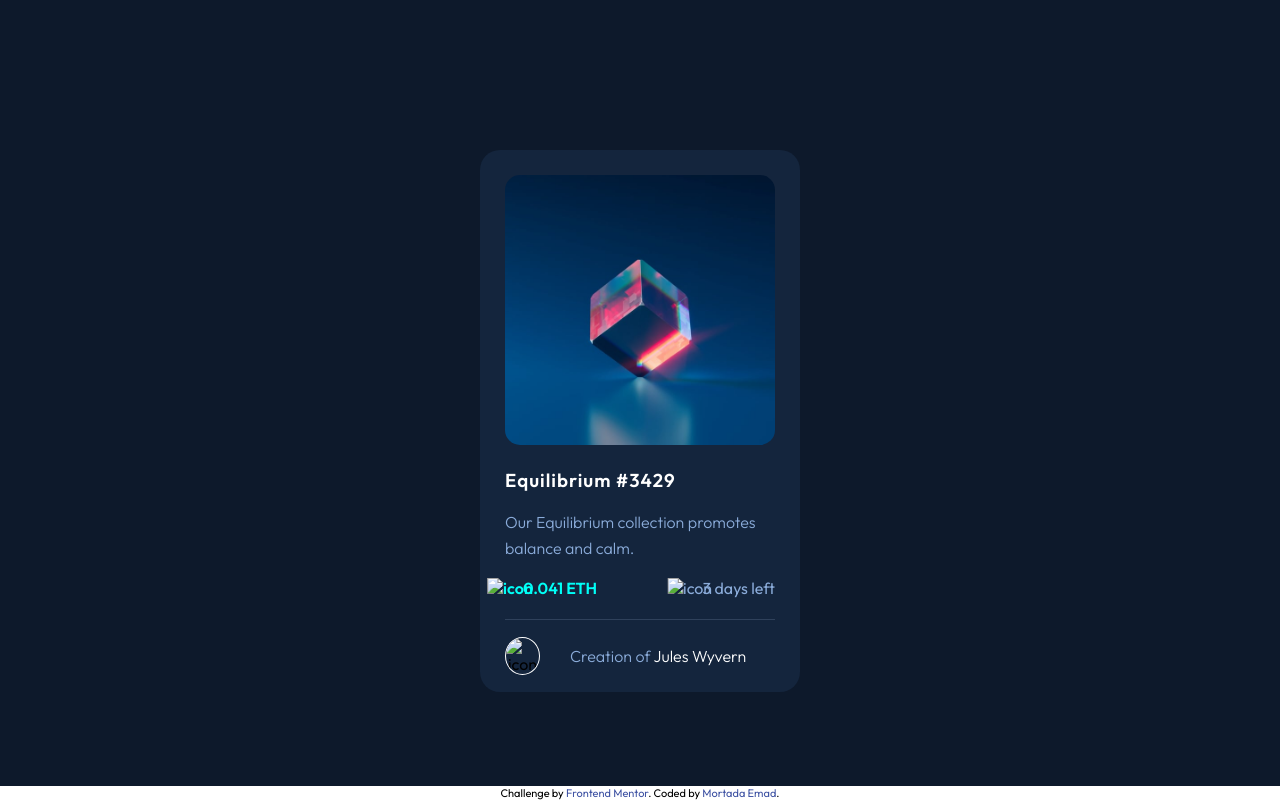
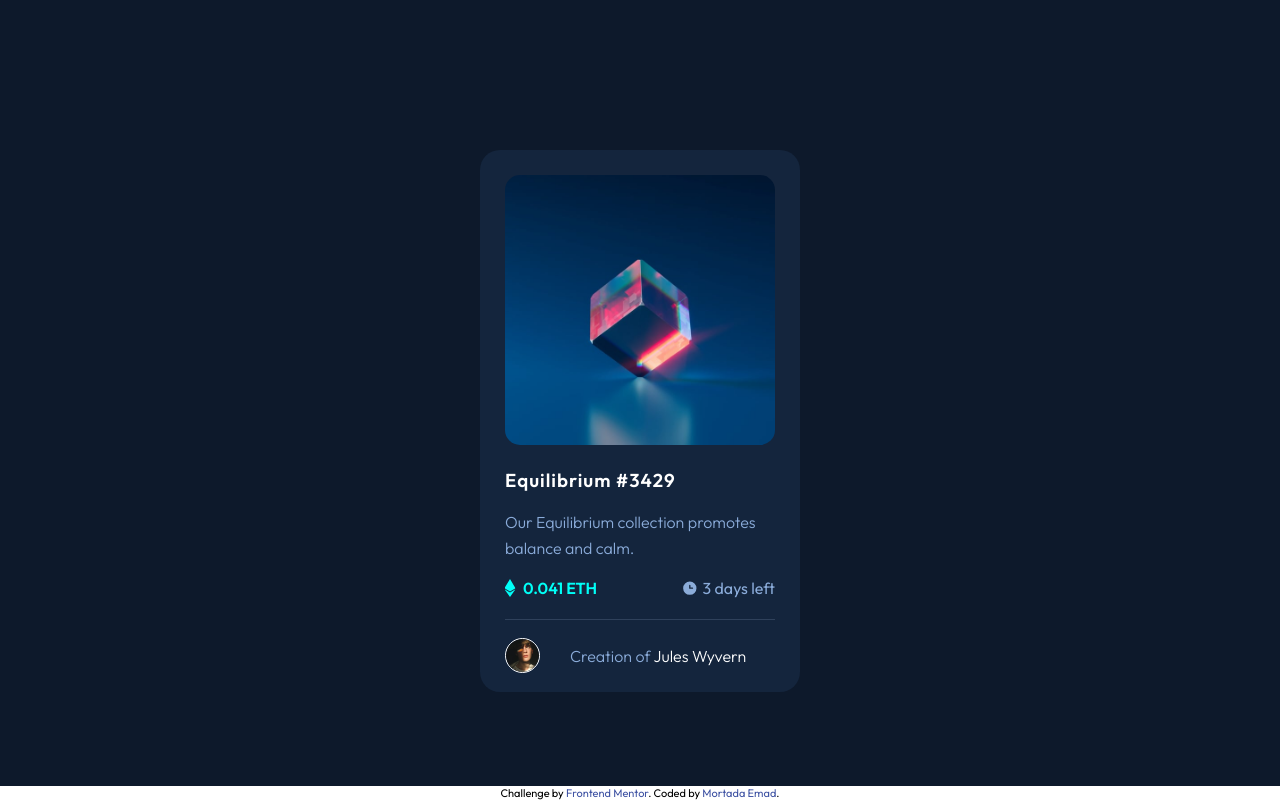
Before and after one commit to rida192/NFT-preview-card-component, a plain HTML site: page index.html in a window 1280 px wide. Drawn offline with Linux system fonts and the light colour scheme; the site is published under a folder, as on GitHub Pages, so addresses that start at the root find nothing.

Commit message:
enheced the code!

```diff
--- a/index.html
+++ b/index.html
@@ -6,7 +6,7 @@
   <meta name="viewport" content="width=device-width, initial-scale=1.0">
   <!-- displays site properly based on user's device -->
 
-  <link rel="icon" type="image/png" sizes="32x32" href="./images/favicon-32x32.png">
+  <link rel="icon" type="image/png" sizes="32x32" href="favicon-32x32.png">
 
   <title>Frontend Mentor | NFT preview card component</title>
 
@@ -35,18 +35,18 @@
       <div class="card">
         <div class="image">
           <img class="ba" src="image-equilibrium.jpg" alt="background image">
-          <img class="vi" src="/icon-view.svg" alt="icon">
+          <img class="vi" src="icon-view.svg" alt="icon">
         </div>
         <div class="text">
           <h3>Equilibrium <span>#3429</span></h3>
           <p>Our Equilibrium collection promotes balance and calm.</p>
         </div>
         <div class="time">
-          <span>0.041 ETH <img src="/icon-ethereum.svg" alt="icon"></span>
-          <span>3 days left <img src="/icon-clock.svg" alt="icon"></span>
+          <span>0.041 ETH <img src="icon-ethereum.svg" alt="icon"></span>
+          <span>3 days left <img src="icon-clock.svg" alt="icon"></span>
         </div>
         <div class="footer">
-          <img src="/image-avatar.png" alt="icon">
+          <img src="image-avatar.png" alt="icon">
           <p>Creation of <span>Jules Wyvern</span></p>
         </div>
       </div>
```
